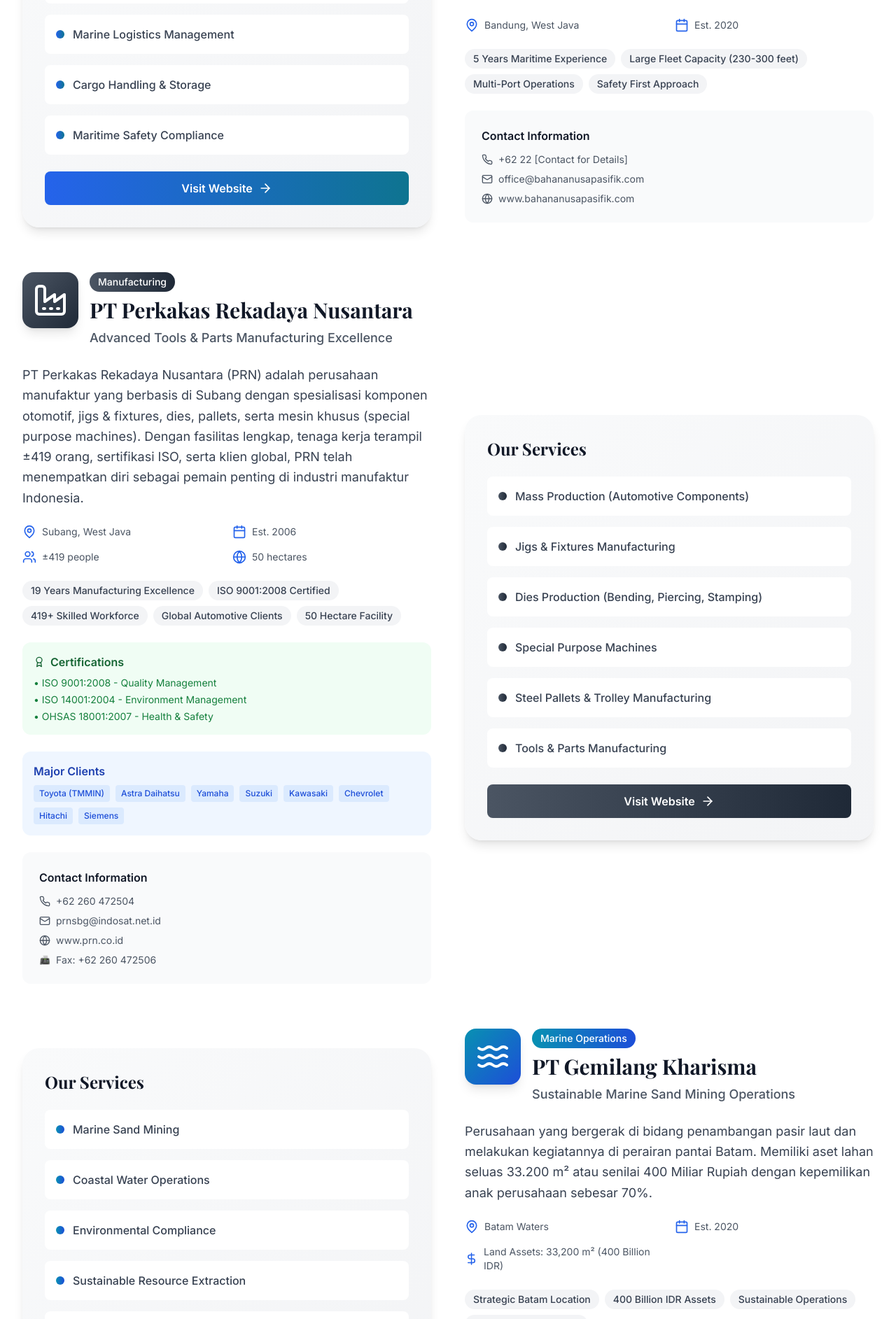
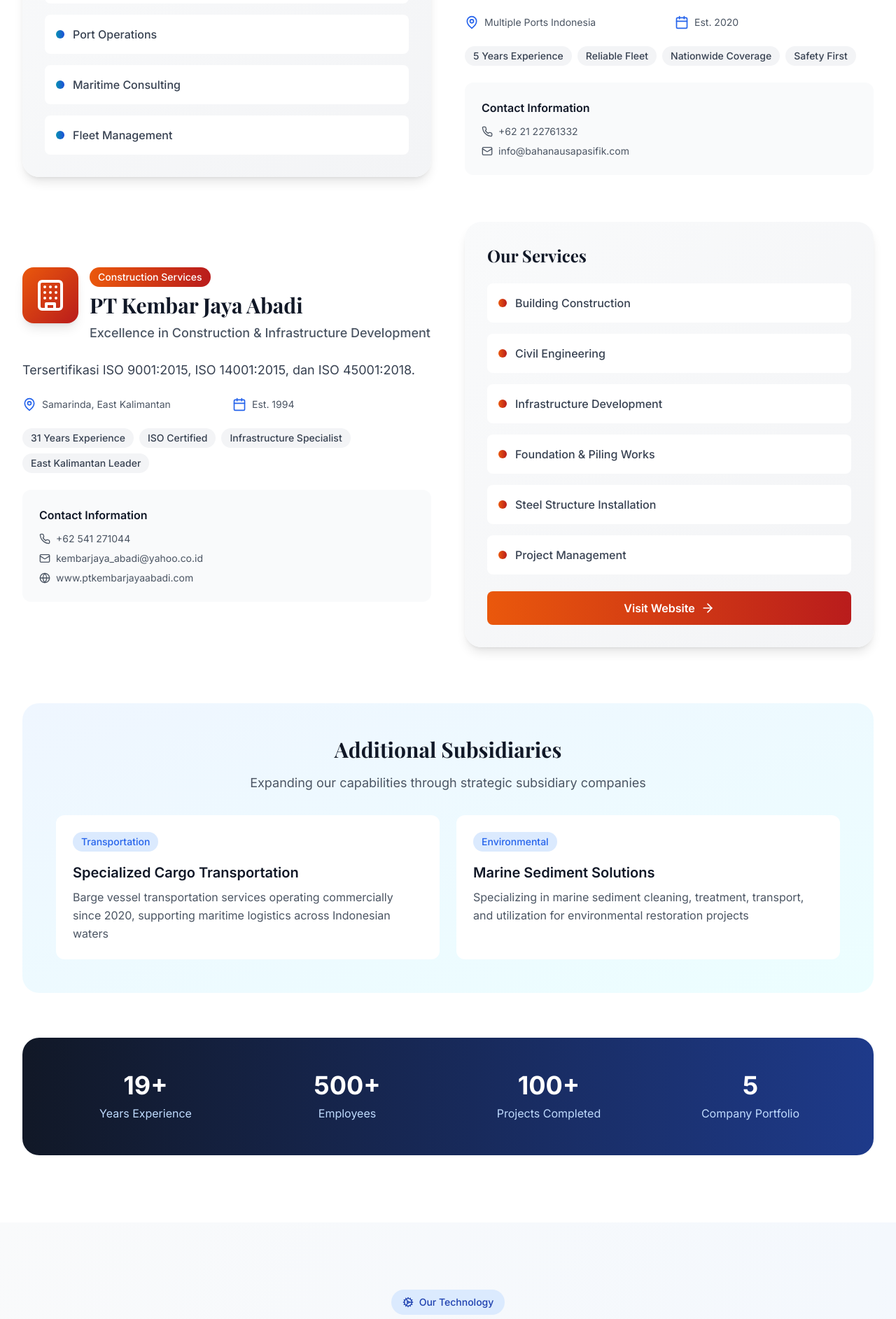
Before and after one commit to sayagaffy/rmu-group-website, a Next.js app: page / in a window 1280 px wide. Shown: the part 5054-6939 px from the top of the page at 70% size. Built offline with nearby package versions, Linux system fonts and the light colour scheme; a web font is replaced by a local one.

Commit message:
update fix error build companies.tsx

```diff
--- a/src/components/sections/Companies.tsx
+++ b/src/components/sections/Companies.tsx
@@ -1,7 +1,6 @@
 "use client";
 
 import React from "react";
-import { useState } from "react";
 import {
   Building,
   Ship,
@@ -20,27 +19,49 @@
   Factory,
 } from "lucide-react";
 
-const Companies = () => {
-  const [loadingStates, setLoadingStates] = useState({});
-  const formatWebsiteURL = (website) => {
+// TypeScript interfaces
+interface Company {
+  id: string;
+  name: string;
+  tagline: string;
+  type: string;
+  description: string;
+  services: string[];
+  icon: React.ReactNode;
+  location: string;
+  website?: string; // Optional karena tidak semua company punya website
+  email: string;
+  phone: string;
+  established: string;
+  highlights: string[];
+  gradient: string;
+  totalEmployees?: string;
+  assets?: string;
+  landArea?: string;
+  certifications?: string[];
+  majorClients?: string[];
+  fax?: string;
+}
+
+interface Subsidiary {
+  name: string;
+  description: string;
+  type: string;
+}
+
+const Companies: React.FC = () => {
+  // Helper function with proper TypeScript typing
+  const formatWebsiteURL = (website: string | undefined): string | null => {
     if (!website) return null;
+
+    // Remove common prefixes and ensure proper format
     let cleanUrl = website.replace(/^(https?:\/\/)?(www\.)?/, '');
+
+    // Add https:// protocol
     return `https://${cleanUrl}`;
   };
-  const handleWebsiteClick = (companyId, website) => {
-    setLoadingStates(prev => ({ ...prev, [companyId]: true }));
 
-    const websiteUrl = formatWebsiteURL(website);
-    if (websiteUrl) {
-      window.open(websiteUrl, "_blank", "noopener,noreferrer");
-    }
-
-    // Reset loading state after a short delay
-    setTimeout(() => {
-      setLoadingStates(prev => ({ ...prev, [companyId]: false }));
-    }, 1000);
-  };
-  const companies = [
+  const companies: Company[] = [
     {
       id: "rmu",
       name: "PT Rekayasa Mineral Utama",
@@ -78,111 +99,34 @@
       description:
         "PT Bahana Nusa Pasifik adalah perusahaan penyedia jasa transportasi angkutan barang khusus dengan kapal tongkang yang telah beroperasi sejak tahun 2020. Dengan pengalaman dan kompetensi, kami menyediakan solusi transportasi laut yang efisien, handal dan aman bagi seluruh pelanggan/mitra kami.",
       services: [
-        "Specialized Cargo Transportation (230-300 feet)",
-        "Barge Vessel Operations",
-        "Port Agency Relations",
-        "Marine Logistics Management",
-        "Cargo Handling & Storage",
-        "Maritime Safety Compliance",
+        "Barge Transportation Services",
+        "Marine Logistics Solutions",
+        "Cargo Handling Services",
+        "Port Operations",
+        "Maritime Consulting",
+        "Fleet Management",
       ],
       icon: <Ship className="w-12 h-12" />,
-      location: "Bandung, West Java",
-      website: "www.bahananusapasifik.com",
-      email: "office@bahananusapasifik.com",
-      phone: "+62 22 [Contact for Details]",
+      location: "Multiple Ports Indonesia",
+      // website: undefined, // No website available - commented out to make it optional
+      email: "info@bahanausapasifik.com",
+      phone: "+62 21 22761332",
       established: "2020",
       highlights: [
-        "5 Years Maritime Experience",
-        "Large Fleet Capacity (230-300 feet)",
-        "Multi-Port Operations",
-        "Safety First Approach",
-      ],
-      gradient: "from-blue-600 to-cyan-700",
-    },
-    {
-      id: "pt-prn",
-      name: "PT Perkakas Rekadaya Nusantara",
-      tagline: "Advanced Tools & Parts Manufacturing Excellence",
-      type: "Manufacturing",
-      description:
-        "PT Perkakas Rekadaya Nusantara (PRN) adalah perusahaan manufaktur yang berbasis di Subang dengan spesialisasi komponen otomotif, jigs & fixtures, dies, pallets, serta mesin khusus (special purpose machines). Dengan fasilitas lengkap, tenaga kerja terampil ±419 orang, sertifikasi ISO, serta klien global, PRN telah menempatkan diri sebagai pemain penting di industri manufaktur Indonesia.",
-      services: [
-        "Mass Production (Automotive Components)",
-        "Jigs & Fixtures Manufacturing",
-        "Dies Production (Bending, Piercing, Stamping)",
-        "Special Purpose Machines",
-        "Steel Pallets & Trolley Manufacturing",
-        "Tools & Parts Manufacturing",
-      ],
-      icon: <Factory className="w-12 h-12" />,
-      location: "Subang, West Java",
-      website: "www.prn.co.id",
-      email: "prnsbg@indosat.net.id",
-      phone: "+62 260 472504",
-      fax: "+62 260 472506",
-      established: "2006",
-      totalEmployees: "±419 people",
-      landArea: "50 hectares",
-      highlights: [
-        "19 Years Manufacturing Excellence",
-        "ISO 9001:2008 Certified",
-        "419+ Skilled Workforce",
-        "Global Automotive Clients",
-        "50 Hectare Facility",
-      ],
-      gradient: "from-gray-600 to-gray-800",
-      certifications: [
-        "ISO 9001:2008 - Quality Management",
-        "ISO 14001:2004 - Environment Management",
-        "OHSAS 18001:2007 - Health & Safety",
-      ],
-      majorClients: [
-        "Toyota (TMMIN)",
-        "Astra Daihatsu",
-        "Yamaha",
-        "Suzuki",
-        "Kawasaki",
-        "Chevrolet",
-        "Hitachi",
-        "Siemens",
-      ],
-    },
-    {
-      id: "gemilang",
-      name: "PT Gemilang Kharisma",
-      tagline: "Sustainable Marine Sand Mining Operations",
-      type: "Marine Operations",
-      description:
-        "Perusahaan yang bergerak di bidang penambangan pasir laut dan melakukan kegiatannya di perairan pantai Batam. Memiliki aset lahan seluas 33.200 m² atau senilai 400 Miliar Rupiah dengan kepemilikan anak perusahaan sebesar 70%.",
-      services: [
-        "Marine Sand Mining",
-        "Coastal Water Operations",
-        "Environmental Compliance",
-        "Sustainable Resource Extraction",
-        "Marine Equipment Operations",
-        "Coastal Development Support",
-      ],
-      icon: <Waves className="w-12 h-12" />,
-      location: "Batam Waters",
-      email: "info@gemilangkharisma.com",
-      phone: "+62 778 [Contact for Details]",
-      assets: "Land Assets: 33,200 m² (400 Billion IDR)",
-      established: "2020",
-      highlights: [
-        "Strategic Batam Location",
-        "400 Billion IDR Assets",
-        "Sustainable Operations",
-        "70% Group Ownership",
+        "5 Years Experience",
+        "Reliable Fleet",
+        "Nationwide Coverage",
+        "Safety First",
       ],
       gradient: "from-cyan-600 to-blue-700",
     },
     {
-      id: "kembar",
+      id: "kembar-jaya",
       name: "PT Kembar Jaya Abadi",
-      tagline: "Building Excellence, Delivering Trust",
-      type: "Construction",
+      tagline: "Excellence in Construction & Infrastructure Development",
+      type: "Construction Services",
       description:
-        "Established construction company specializing in comprehensive building and infrastructure development with 31 years of proven excellence. Tersertifikasi ISO 9001:2015, ISO 14001:2015, dan ISO 45001:2018.",
+        "Tersertifikasi ISO 9001:2015, ISO 14001:2015, dan ISO 45001:2018.",
       services: [
         "Building Construction",
         "Civil Engineering",
@@ -193,7 +137,7 @@
       ],
       icon: <Building className="w-12 h-12" />,
       location: "Samarinda, East Kalimantan",
-      website: "www.ptkembarjayaabadi.com/",
+      website: "www.ptkembarjayaabadi.com",
       email: "kembarjaya_abadi@yahoo.co.id",
       phone: "+62 541 271044",
       established: "1994",
@@ -207,7 +151,7 @@
     },
   ];
 
-  const subsidiaries = [
+  const subsidiaries: Subsidiary[] = [
     {
       name: "Specialized Cargo Transportation",
       description:
@@ -246,7 +190,7 @@
 
         {/* Main Companies Grid */}
         <div className="space-y-16 mb-20">
-          {companies.map((company, index) => (
+          {companies.map((company: Company, index: number) => (
             <div
               key={company.id}
               className={`grid lg:grid-cols-2 gap-12 items-center ${
@@ -316,7 +260,7 @@
 
                 {/* Highlights */}
                 <div className="flex flex-wrap gap-2">
-                  {company.highlights.map((highlight, highlightIndex) => (
+                  {company.highlights.map((highlight: string, highlightIndex: number) => (
                     <span
                       key={highlightIndex}
                       className="bg-gray-100 px-3 py-1 rounded-full font-medium text-gray-700 text-sm"
@@ -334,7 +278,7 @@
                       Certifications
                     </h4>
                     <div className="space-y-1">
-                      {company.certifications.map((cert, certIndex) => (
+                      {company.certifications.map((cert: string, certIndex: number) => (
                         <div key={certIndex} className="text-green-700 text-sm">
                           • {cert}
                         </div>
@@ -350,7 +294,7 @@
                       Major Clients
                     </h4>
                     <div className="flex flex-wrap gap-2">
-                      {company.majorClients.map((client, clientIndex) => (
+                      {company.majorClients.map((client: string, clientIndex: number) => (
                         <span
                           key={clientIndex}
                           className="bg-blue-100 px-2 py-1 rounded font-medium text-blue-700 text-xs"
@@ -403,7 +347,7 @@
                     Our Services
                   </h4>
                   <div className="gap-4 grid">
-                    {company.services.map((service, serviceIndex) => (
+                    {company.services.map((service: string, serviceIndex: number) => (
                       <div
                         key={serviceIndex}
                         className="group flex items-center gap-3 bg-white hover:shadow-md p-4 rounded-lg transition-all duration-300"
@@ -418,24 +362,21 @@
                     ))}
                   </div>
 
+                  {/* Learn More Button - Only show if website exists */}
                   {company.website && (
-    <button
-      onClick={() => handleWebsiteClick(company.id, company.website)}
-      disabled={loadingStates[company.id]}
-      className={`mt-6 w-full bg-gradient-to-r ${company.gradient} text-white py-3 rounded-lg font-semibold hover:shadow-lg transition-all duration-300 flex items-center justify-center gap-2 group ${
-        loadingStates[company.id] ? 'opacity-75 cursor-not-allowed' : ''
-      }`}
-    >
-      <span>
-        {loadingStates[company.id] ? 'Opening...' : 'Visit Website'}
-      </span>
-      {loadingStates[company.id] ? (
-        <div className="w-5 h-5 border-2 border-white border-t-transparent rounded-full animate-spin" />
-      ) : (
-        <ArrowRight className="w-5 h-5 transition-transform group-hover:translate-x-1" />
-      )}
-    </button>
-  )}
+                    <button
+                      onClick={() => {
+                        const websiteUrl = formatWebsiteURL(company.website);
+                        if (websiteUrl) {
+                          window.open(websiteUrl, "_blank", "noopener,noreferrer");
+                        }
+                      }}
+                      className={`mt-6 w-full bg-gradient-to-r ${company.gradient} text-white py-3 rounded-lg font-semibold hover:shadow-lg transition-all duration-300 flex items-center justify-center gap-2 group`}
+                    >
+                      <span>Visit Website</span>
+                      <ArrowRight className="w-5 h-5 transition-transform group-hover:translate-x-1" />
+                    </button>
+                  )}
                 </div>
               </div>
             </div>
@@ -454,7 +395,7 @@
           </div>
 
           <div className="gap-6 grid md:grid-cols-2">
-            {subsidiaries.map((subsidiary, index) => (
+            {subsidiaries.map((subsidiary: Subsidiary, index: number) => (
               <div
                 key={index}
                 className="bg-white hover:shadow-lg p-6 rounded-xl transition-shadow"
@@ -477,35 +418,22 @@
 
         {/* Company Statistics */}
         <div className="bg-gradient-to-r from-gray-900 to-blue-900 mt-16 p-8 lg:p-12 rounded-3xl text-white">
-          <div className="mb-8 text-center">
-            <h3 className="mb-4 font-heading font-bold text-3xl">
-              RMU Group at a Glance
-            </h3>
-            <p className="text-blue-100 text-lg">
-              Comprehensive business portfolio across strategic industries
-            </p>
-          </div>
-
-          <div className="gap-8 grid grid-cols-2 lg:grid-cols-5">
-            <div className="text-center">
-              <div className="mb-2 font-bold text-cyan-400 text-4xl">5</div>
-              <div className="text-blue-100 text-sm">Operating Companies</div>
+          <div className="gap-8 grid lg:grid-cols-4 text-center">
+            <div>
+              <div className="mb-2 font-bold text-4xl">19+</div>
+              <div className="text-blue-200">Years Experience</div>
             </div>
-            <div className="text-center">
-              <div className="mb-2 font-bold text-cyan-400 text-4xl">19+</div>
-              <div className="text-blue-100 text-sm">Years Experience</div>
+            <div>
+              <div className="mb-2 font-bold text-4xl">500+</div>
+              <div className="text-blue-200">Employees</div>
             </div>
-            <div className="text-center">
-              <div className="mb-2 font-bold text-cyan-400 text-4xl">500+</div>
-              <div className="text-blue-100 text-sm">Total Workforce</div>
+            <div>
+              <div className="mb-2 font-bold text-4xl">100+</div>
+              <div className="text-blue-200">Projects Completed</div>
             </div>
-            <div className="text-center">
-              <div className="mb-2 font-bold text-cyan-400 text-4xl">50+</div>
-              <div className="text-blue-100 text-sm">Hectares Facilities</div>
-            </div>
-            <div className="text-center">
-              <div className="mb-2 font-bold text-cyan-400 text-4xl">∞</div>
-              <div className="text-blue-100 text-sm">Sustainable Future</div>
+            <div>
+              <div className="mb-2 font-bold text-4xl">5</div>
+              <div className="text-blue-200">Company Portfolio</div>
             </div>
           </div>
         </div>
```
